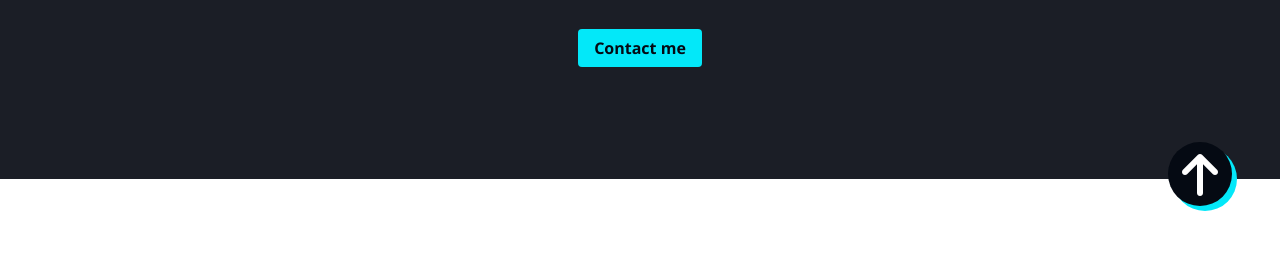
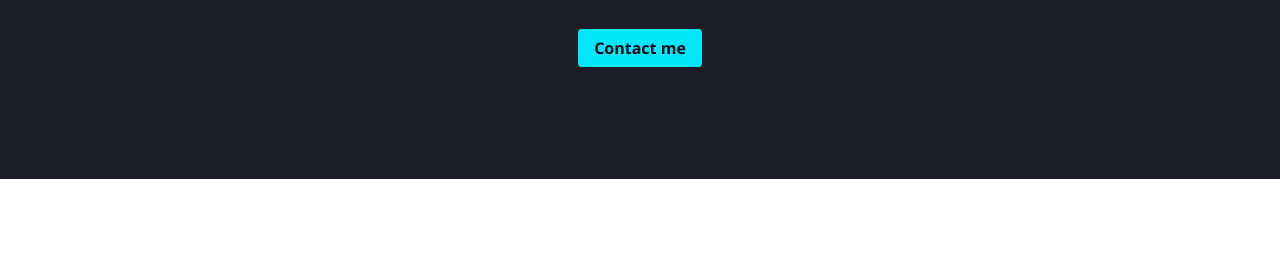
Before and after one commit to wkdtnqls0506/new_portfolio, a plain HTML site: page index.html in a window 1280 px wide. Shown: the part 546-800 px from the top of the page. Drawn offline with nearby package versions, Linux system fonts and the light colour scheme; a web font is replaced by a local one.

Commit message:
JS-Arrow up

```diff
--- a/css/style.css
+++ b/css/style.css
@@ -434,6 +434,7 @@ button:focus {
     border-radius: 100%;
     text-align: center;
     box-shadow: 5px 5px 0px 0px var(--color-accent);
+    transition: opacity 300ms ease-in;
 }
 
 /* Footer */
--- a/src/main.js
+++ b/src/main.js
@@ -13,5 +13,15 @@ document.addEventListener('scroll', () => {
 const home = document.querySelector('.home__container');
 const homeHeight = home.offsetHeight;
 document.addEventListener('scroll', () => {
-    home.style.opacity = 1 - window.scrollY / homeHeight;
+    home.style.opacity = 1 - window.scrollY / homeHeight;  // 세세하게 나타내야하기 때문에 js에서 설정
 });
+
+// 화살표 아이콘 숨기기
+const arrowUp = document.querySelector('.arrow-up');
+document.addEventListener('scroll', () => {
+    if (window.scrollY > homeHeight / 2) {
+        arrowUp.style.opacity = 1;
+    } else {
+        arrowUp.style.opacity = 0;
+    }
+});
```
